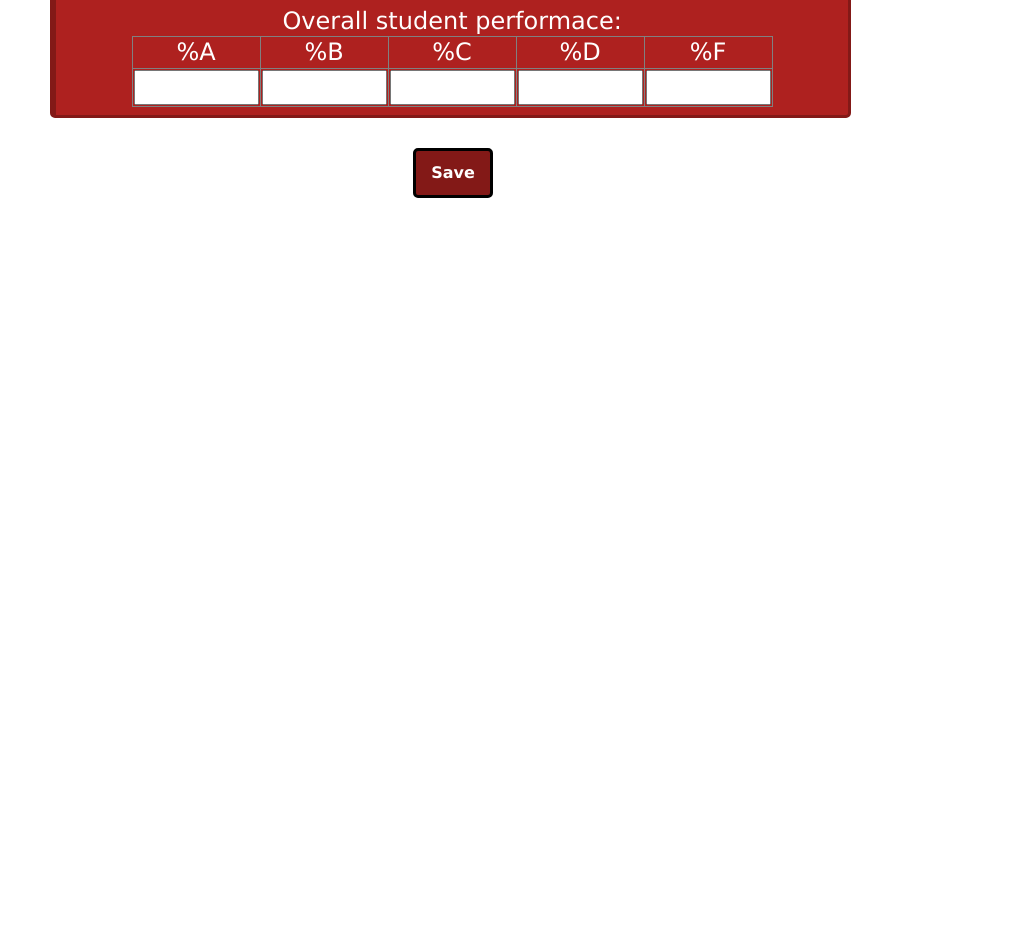
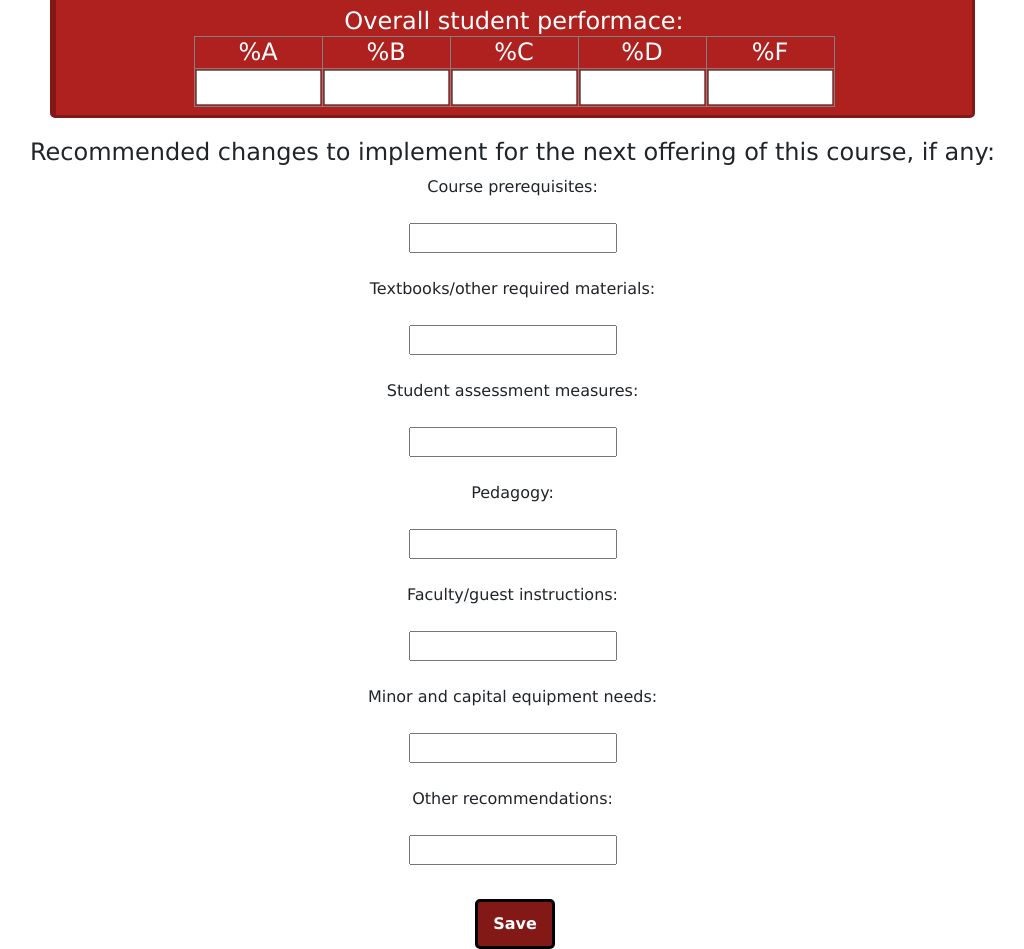
Before and after one commit to clubberstake/LaRocheChemAssessment, an Angular app in the folder angularApp/: page / in a window 1280 px wide. Shown: the part 1620-2569 px from the top of the page, without its empty margins (170-1194 px from the left). Before the commit the page ends 1818 px from the top, so only its background shows below. Built offline with nearby package versions, Linux system fonts and the light colour scheme; no server answers.

Commit message:
added section 3

```diff
--- a/angularApp/src/app/app.module.ts
+++ b/angularApp/src/app/app.module.ts
@@ -24,7 +24,7 @@ import { CourseAssessmentSection1Component } from './course-assessment-worksheet
 import { MiscNotesComponent } from './individual-learning-record/misc-notes/misc-notes.component';
 import { CourseSLOsInformationService } from './services/course-slo-service.service';
 import { ComponentCafs2Component } from './course-assessment-worksheet/course-assessment-course-pane/component-cafs2/component-cafs2.component';
-
+import { CourseAssessmentCaf3 } from './course-assessment-worksheet/course-assessment-course-pane/caf-section-3/caf-section-3.component';
 
 @NgModule({
   declarations: [
@@ -41,6 +41,7 @@ import { ComponentCafs2Component } from './course-assessment-worksheet/course-as
     CourseAssessmentSection1Component,
     MiscNotesComponent,
     ComponentCafs2Component,
+    CourseAssessmentCaf3,
   ],
   imports: [
     BrowserModule,
--- /dev/null
+++ b/angularApp/src/app/course-assessment-worksheet/caf3-information-object.ts
@@ -0,0 +1,24 @@
+export class Caf3InformationObject {
+    blah: string;
+    Caf3: {
+      course_pre_req: string;
+      faculty: string;
+      minor_capital_eq: string;
+      pedagogy: string;
+      student_asse: string;
+      text_books: string;
+      other: string;
+    };
+
+    constructor() {
+      this.Caf3 = {
+        course_pre_req: null,
+        faculty: null,
+        minor_capital_eq: null,
+        pedagogy: null,
+        student_asse: null,
+        text_books: null,
+        other: null
+      };
+    }
+  }
--- /dev/null
+++ b/angularApp/src/app/course-assessment-worksheet/cafs3.ts
@@ -0,0 +1,3 @@
+export class Cafs3Info {
+    constructor(public course_pre_req: string, public faculty: string, public minor_capital_eq: string, public pedagogy: string, public student_asse: string, public text_books: string, public other: string) { }
+  }
--- /dev/null
+++ b/angularApp/src/app/course-assessment-worksheet/course-assessment-course-pane/caf-section-3/caf-section-3.component.html
@@ -0,0 +1,41 @@
+<div>
+    <h4> Recommended changes to implement for the next offering of this course, if any:
+    </h4>
+    <div>
+      <div>
+        <div>Course prerequisites:</div><br>
+        <input id="course_pre_req" type="text" ><br>
+        <br>
+      </div>
+      <div>
+        <div>Textbooks/other required materials:</div><br>
+        <input id="text_books" type="text" ><br>
+        <br>
+      </div>
+      <div>
+        <div>Student assessment measures:</div><br>
+        <input id="student_asse" type="text" ><br>
+        <br>
+      </div>
+      <div>
+        <div>Pedagogy:</div><br>
+        <input id="pedagogy" type="text" ><br>
+        <br>
+      </div>
+      <div>
+        <div>Faculty/guest instructions:</div><br>
+        <input id="faculty" type="text" ><br>
+        <br>
+      </div>
+      <div>
+        <div>Minor and capital equipment needs:</div><br>
+        <input id="minor_captial_eq" type="text" ><br>
+        <br>
+      </div>
+      <div>
+        <div>Other recommendations:</div><br>
+        <input id="other" type="text" ><br>
+        <br>
+      </div>
+    </div>
+  </div>
--- /dev/null
+++ b/angularApp/src/app/course-assessment-worksheet/course-assessment-course-pane/caf-section-3/caf-section-3.component.ts
@@ -0,0 +1,51 @@
+import { Component, OnInit, Input } from '@angular/core';
+import { Cafs3Info } from '../../cafs3';
+import { CAF3DisplayService } from '../../../services/caf3-display-service.service';
+import { Caf3InformationObject } from '../../caf3-information-object';
+
+
+@Component({
+  selector: 'app-caf-section-3',
+  templateUrl: './caf-section-3.component.html',
+  styleUrls: ['./caf-section-3.component.css']
+})
+export class CourseAssessmentCaf3 implements OnInit {
+        @Input() caf3Input: Caf3InformationObject;
+
+        constructor() {}
+
+        ngOnInit() {}
+
+        course_pre_req(value: string) {
+          this.caf3Input.Caf3.course_pre_req = value;
+          console.log(this.caf3Input);
+        }
+
+        faculty(value: string) {
+          this.caf3Input.Caf3.faculty = value;
+          console.log(this.caf3Input);
+        }
+
+        minor_capital_eq(value: string) {
+          this.caf3Input.Caf3.minor_capital_eq = value;
+          console.log(this.caf3Input);
+        }
+
+        pedagogy(value: string) {
+          this.caf3Input.Caf3.pedagogy = value;
+          console.log(this.caf3Input);
+        }
+
+        student_asse(value: string) {
+          this.caf3Input.Caf3.student_asse = value;
+          console.log(this.caf3Input);
+        }
+        text_books(value: string) {
+            this.caf3Input.Caf3.text_books = value;
+            console.log(this.caf3Input);
+        }
+        other(value: string) {
+            this.caf3Input.Caf3.other = value;
+            console.log(this.caf3Input);
+        }
+}
--- a/angularApp/src/app/course-assessment-worksheet/course-assessment-worksheet.component.html
+++ b/angularApp/src/app/course-assessment-worksheet/course-assessment-worksheet.component.html
@@ -11,6 +11,7 @@
             <app-course-assessment-course-pane [courseInformationObjInput]="courseInformationObj"></app-course-assessment-course-pane>
             <app-course-assessment-section1></app-course-assessment-section1>
             <app-component-cafs2></app-component-cafs2>
+            <app-caf-section-3></app-caf-section-3>
             <button class="saveButton" (click)="onSave()">Save</button>
         </div>
         <div id="sectionAddCourse" class="tab-content" *ngIf="newClicked">
```
Also changed, not shown: angularApp/src/app/services/caf3-display-service.service.ts (added, +17 -0 lines), angularApp/src/app/course-assessment-worksheet/course-assessment-course-pane/caf-section-3/caf-section-3.component.css (added), 2 other files (tests, documents, lock files or other folders).
